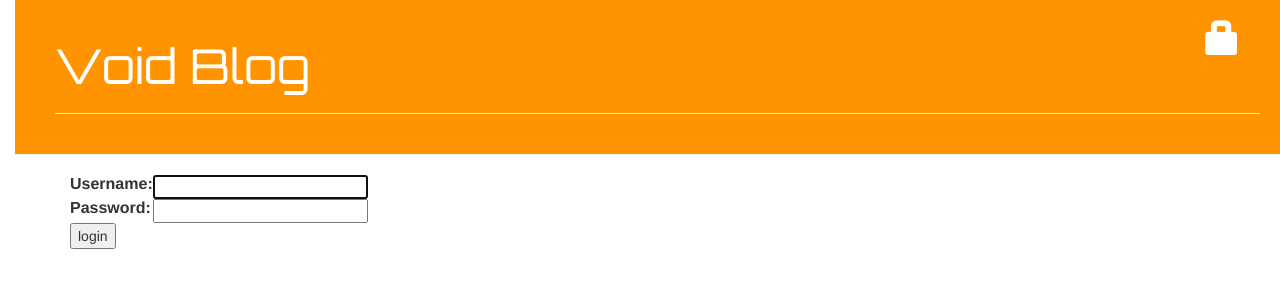
After one commit to voidnologo/django_blog, a Django app: page /accounts/login/ in a window 1280 px wide. The commit adds this page. Shown: the top 300 px of the page. Run offline with Django 3.2, Linux system fonts and the light colour scheme; some libraries are stand-ins or nearby versions.

Commit message:
Auth and user functions

```diff
--- a/blog/templates/blog/base.html
+++ b/blog/templates/blog/base.html
@@ -16,6 +16,10 @@
     <div class="page-header">
       {% if user.is_authenticated %}
         <a href="{% url 'post_new' %}" class="top-menu"><span class="glyphicon glyphicon-plus"></span></a>
+        <a href="{% url 'post_draft_list' %}" class="top-menu"><span class="glyphicon glyphicon-edit"></span></a>
+        <p class="top-menu">Hello {{ user.username }}<small>(<a href="{% url 'logout' %}">Log out</a>)</small></p>
+      {% else %}
+        <a href="{% url 'login' %}" class="top-menu"><span class="glyphicon glyphicon-lock"></span></a>
       {% endif %}
       <h1><a href="{% url 'post_list' %}">Void Blog</a></h1>
       <hr>
--- a/blog/templates/blog/post_detail.html
+++ b/blog/templates/blog/post_detail.html
@@ -6,9 +6,12 @@
       <div class="date">
         {{ post.published_date }}
       </div>
+    {% else %}
+      <a class="btn btn-default" href="{% url 'blog.views.post_publish' pk=post.pk %}">Publish</a>
     {% endif %}
     {% if user.is_authenticated %}
       <a class="btn btn-default" href="{% url 'post_edit' pk=post.pk %}"><span class="glyphicon glyphicon-pencil"></span></a>
+      <a class="btn btn-default" href="{% url 'post_remove' pk=post.pk %}"><span class="glyphicon glyphicon-remove"></span></a>
     {% endif %}
     <h1>{{ post.title }}</h1>
     <p>{{ post.text | linebreaks }}</p>
--- /dev/null
+++ b/blog/templates/registration/login.html
@@ -0,0 +1,26 @@
+{% extends "blog/base.html" %}
+
+{% block content %}
+
+  {% if form.errors %}
+    <p>Your username and password didn't match.  Please try again.</p>
+  {% endif %}
+
+  <form method="post" action={% url 'login' %}>
+    {% csrf_token %}
+    <table>
+      <tr>
+        <td>{{ form.username.label_tag }}</td>
+        <td>{{ form.username }}</td>
+      </tr>
+      <tr>
+        <td>{{ form.password.label_tag }}</td>
+        <td>{{ form.password }}</td>
+      </tr>
+    </table>
+
+    <input type="submit" value="login" />
+    <input type="hidden" name="next" value="{{ next }}" />
+  </form>
+
+{% endblock %}
--- a/blog/urls.py
+++ b/blog/urls.py
@@ -4,7 +4,10 @@ from . import views
 
 urlpatterns = [
     url(r'^$', views.post_list, name='post_list'),
+    url(r'^drafts/$', views.post_draft_list, name='post_draft_list'),
     url(r'^post/(?P<pk>\d+)/$', views.post_detail, name='post_detail'),
     url(r'^post/new/$', views.post_new, name='post_new'),
+    url(r'^post/(?P<pk>\d+)/remove$', views.post_remove, name='post_remove'),
+    url(r'^post/(?P<pk>\d+)/publish/$', views.post_publish, name='post_publish'),
     url(r'^post/(?P<pk>\d+)/edit/$', views.post_edit, name='post_edit'),
 ]
--- a/blogger/settings.py
+++ b/blogger/settings.py
@@ -121,3 +121,5 @@ USE_TZ = True
 
 STATIC_URL = '/static/'
 STATIC_ROOT = os.path.join(BASE_DIR, 'static')
+
+LOGIN_REDIRECT_URL = '/'
--- a/blogger/urls.py
+++ b/blogger/urls.py
@@ -15,8 +15,11 @@ Including another URLconf
 """
 from django.conf.urls import include, url
 from django.contrib import admin
+import django.contrib.auth.views
 
 urlpatterns = [
+    url(r'', include('blog.urls')),
+    url(r'accounts/login/$', django.contrib.auth.views.login, name='login'),
+    url(r'accounts/logout/$', django.contrib.auth.views.logout, name='logout', kwargs={'next_page': '/'}),
     url(r'^admin/', admin.site.urls),
-    url(r'', include('blog.urls')),
 ]
```
Also changed, not shown: blog/templates/blog/post_draft_list.html (added, +11 -0 lines), blog/views.py (+24 -1 lines).
